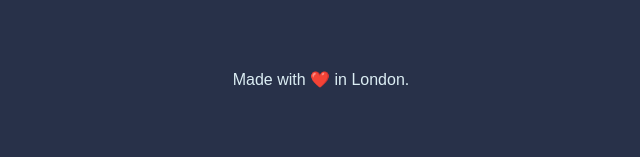
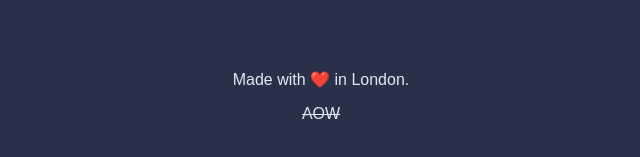
Before and after one commit to Angelofwealth/Drum-kit-app, a plain HTML site: page index.html in a window 1280 px wide. Shown: the part 505-662 px from the top of the page, 319-959 px from the left. Drawn offline with Linux system fonts and the light colour scheme.

Commit message:
i add angelofwealth

```diff
--- a/index.html
+++ b/index.html
@@ -23,7 +23,10 @@
       <button class="l drum">l</button>
     </div>
 
-    <footer>Made with ❤️ in London.</footer>
+    <footer>
+      Made with ❤️ in London.
+      <p><s>AOW</s></p>
+    </footer>
     <script src="index.js"></script>
   </body>
 </html>
```
